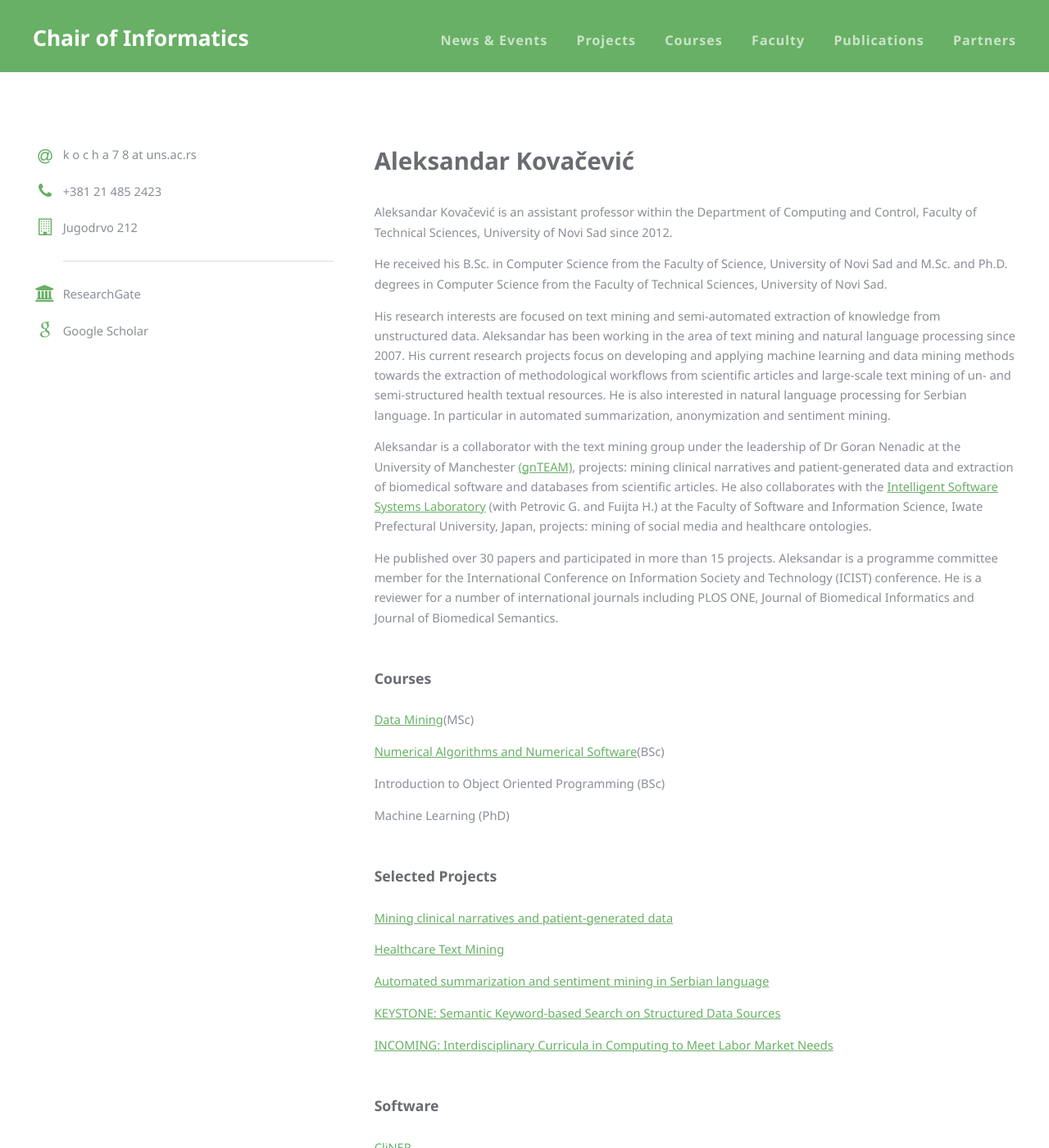
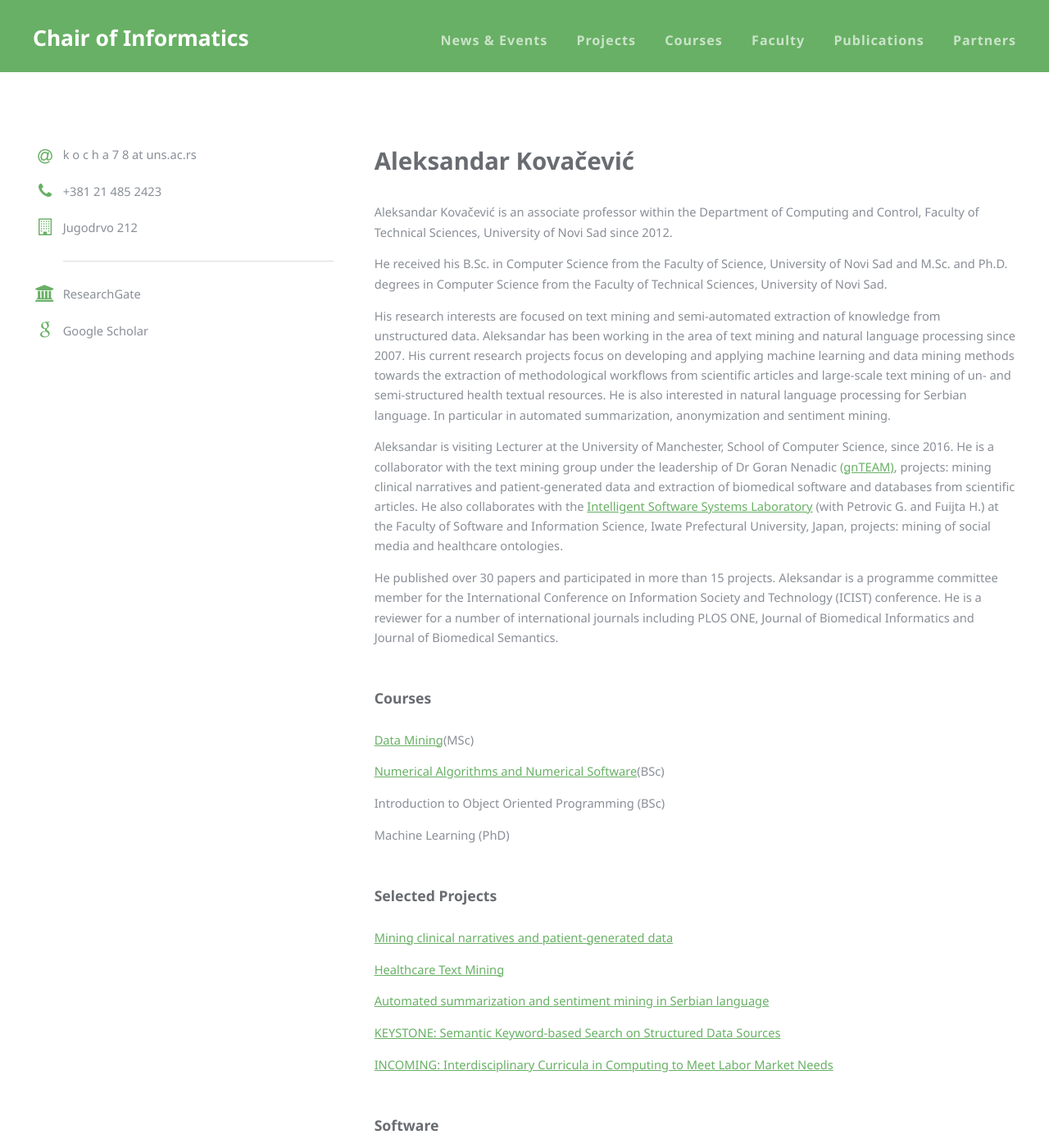
Before and after one commit to unsftn/informatika, a Jekyll site: the page built from _faculty/AleksandarKovacevic.md, in a window 1280 px wide and 1400 px high. Shown: the whole window at 82% size. Built offline with Jekyll 4.4.1, drawn with Linux system fonts in a browser that asks for light colours.

Commit message:
Update AleksandarKovacevic.md

```diff
--- a/_faculty/AleksandarKovacevic.md
+++ b/_faculty/AleksandarKovacevic.md
@@ -15,13 +15,13 @@ scholar: https://scholar.google.com/citations?user=KylNBRkAAAAJ&hl=en
 
 ---
 
-Aleksandar Kovačević is an assistant professor within the Department of Computing and Control, Faculty of Technical Sciences, University of Novi Sad since 2012.
+Aleksandar Kovačević is an associate professor within the Department of Computing and Control, Faculty of Technical Sciences, University of Novi Sad since 2012.
 
 He received his B.Sc. in Computer Science from the Faculty of Science, University of Novi Sad and M.Sc. and Ph.D. degrees in Computer Science from the Faculty of Technical Sciences, University of Novi Sad.
 
 His research interests are focused on text mining and semi-automated extraction of knowledge from unstructured data. Aleksandar has been working in the area of text mining and natural language processing since 2007. His current research projects focus on developing and applying machine learning and data mining methods towards the extraction of methodological workflows from scientific articles and large-scale text mining of un- and semi-structured health textual resources. He is also interested in natural language processing for Serbian language. In particular in automated summarization, anonymization and sentiment mining.
 
-Aleksandar is a collaborator with the text mining group under the leadership of Dr Goran Nenadic at the University of Manchester [(gnTEAM)](http://gnteam.cs.manchester.ac.uk/), projects: mining clinical narratives and patient-generated data and extraction of biomedical software and databases from scientific articles. He also collaborates with the [Intelligent Software Systems Laboratory](http://www.fujita.soft.iwate-pu.ac.jp/top.htm) (with Petrovic G. and Fuijta H.) at the Faculty of Software and Information Science, Iwate Prefectural University, Japan, projects: mining of social media and healthcare ontologies.
+Aleksandar is visiting Lecturer at the University of Manchester, School of Computer Science, since 2016. He is a collaborator with the text mining group under the leadership of Dr Goran Nenadic [(gnTEAM)](http://gnteam.cs.manchester.ac.uk/), projects: mining clinical narratives and patient-generated data and extraction of biomedical software and databases from scientific articles. He also collaborates with the [Intelligent Software Systems Laboratory](http://www.fujita.soft.iwate-pu.ac.jp/top.htm) (with Petrovic G. and Fuijta H.) at the Faculty of Software and Information Science, Iwate Prefectural University, Japan, projects: mining of social media and healthcare ontologies.
 
 He published over 30 papers and participated in more than 15 projects. Aleksandar is a programme committee member for the International Conference on Information Society and Technology (ICIST) conference. He is a reviewer for a number of international journals including PLOS ONE, Journal of Biomedical Informatics and Journal of Biomedical Semantics.
 
```
Also changed, not shown: other parts of _faculty/AleksandarKovacevic.md (+1 -0 lines).
